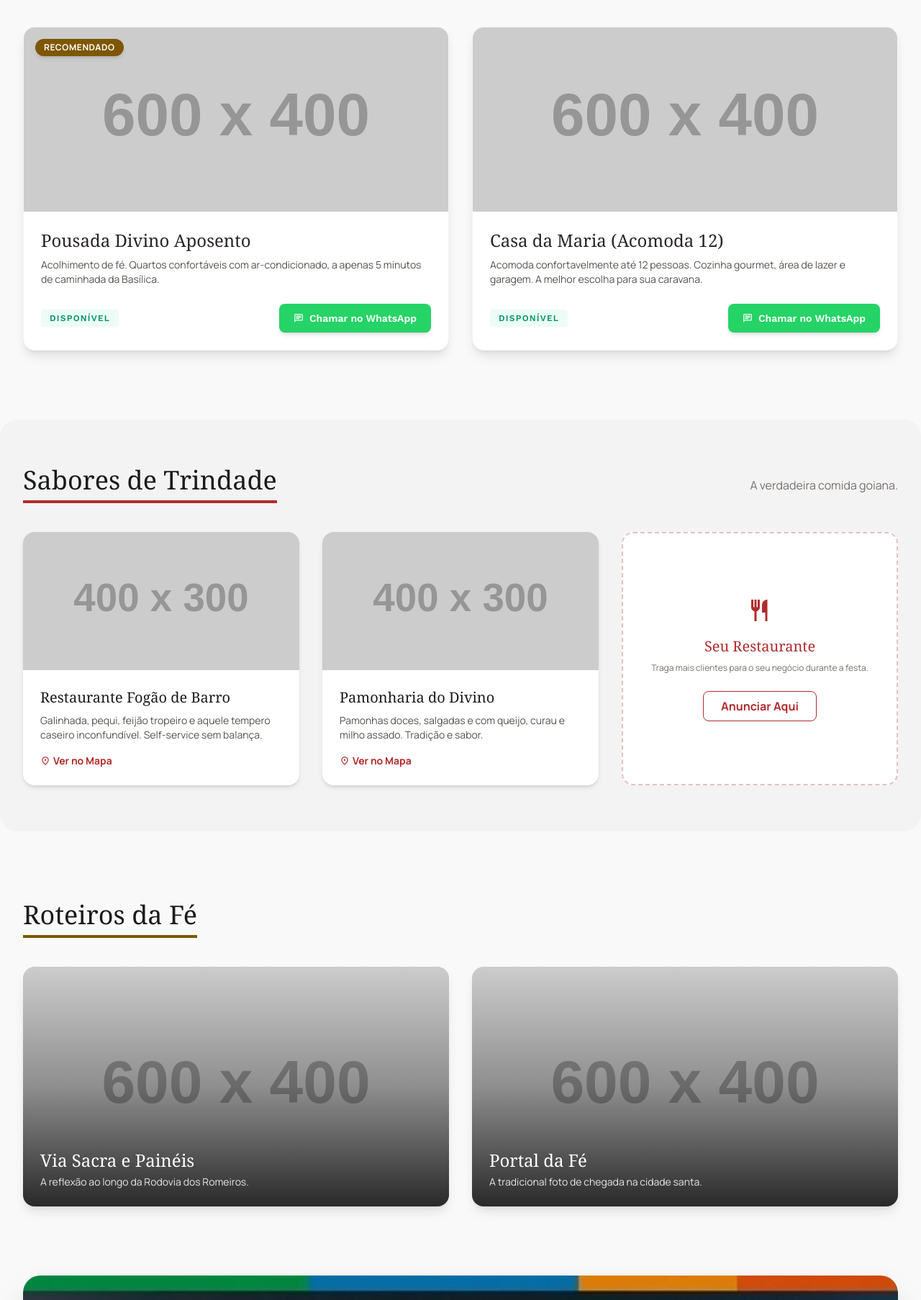
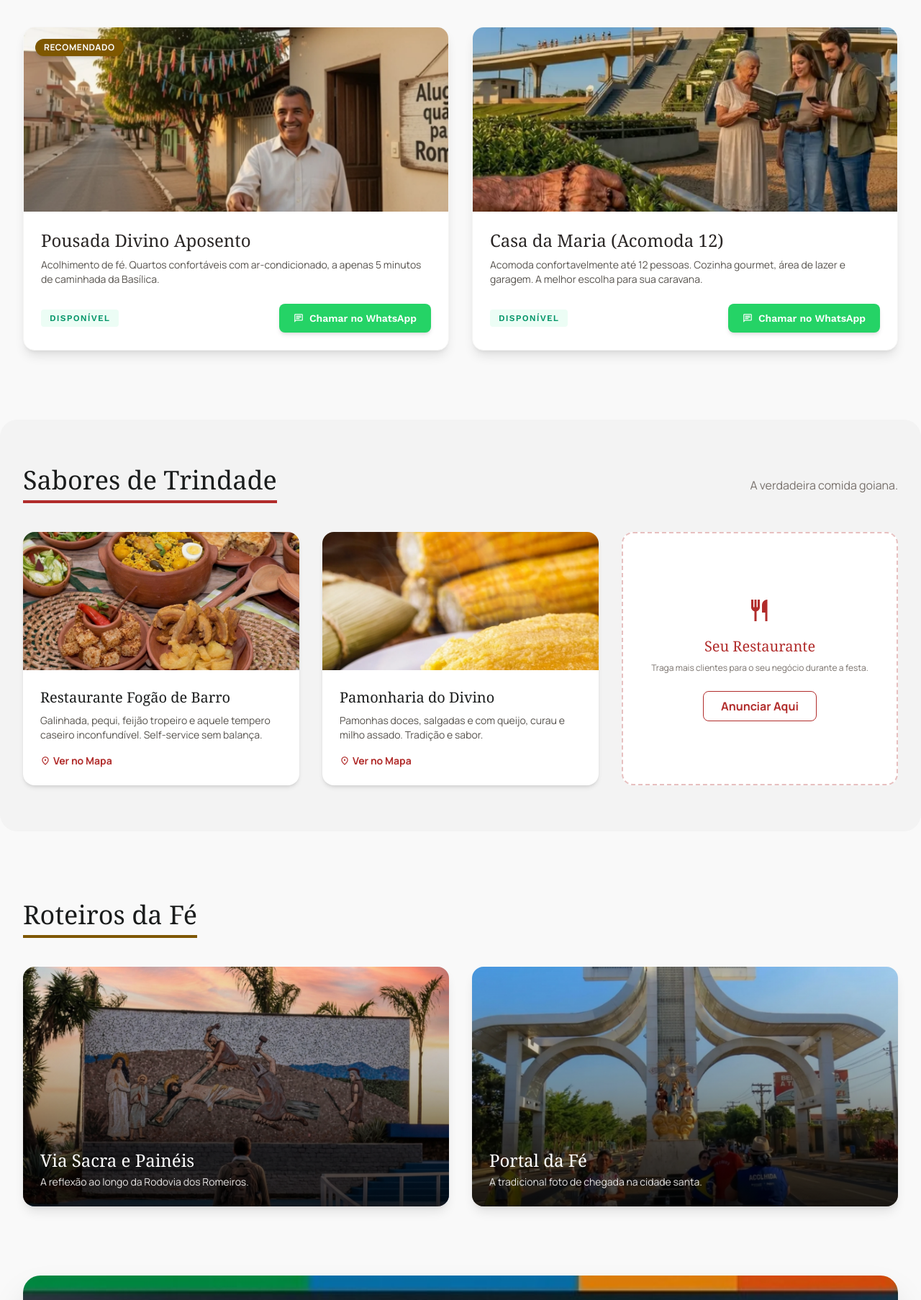
Before and after one commit to RicardoDominguesdeBrito/Portal-Trindade, a plain HTML site: page index.html in a window 1280 px wide. Shown: the part 694-2500 px from the top of the page at 72% size. Drawn offline with nearby package versions, Linux system fonts and the light colour scheme; placeholder pictures from the web are drawn by us.

Commit message:
Update index.html

```diff
--- a/index.html
+++ b/index.html
@@ -90,7 +90,7 @@
 </div>
 </div>
 <div class="relative group overflow-hidden rounded-[2rem] aspect-[4/3] shadow-2xl">
-<img alt="Basílica de Trindade Vista Aérea" class="w-full h-full object-cover group-hover:scale-105 transition-transform duration-700" src="./imagens/basilicavista.jpg" onerror="this.src='https://via.placeholder.com/800x600?text=Foto+Basílica+Vista+Aérea'"/>
+<img alt="Basílica de Trindade Vista Aérea" class="w-full h-full object-cover group-hover:scale-105 transition-transform duration-700" src="./imagens/basilicavista.png" onerror="this.src='https://via.placeholder.com/800x600?text=Foto+Basílica+Vista+Aérea'"/>
 <div class="absolute inset-0 bg-gradient-to-t from-black/70 via-black/20 to-transparent"></div>
 <div class="absolute bottom-6 left-6 text-white">
 <p class="font-label text-xs uppercase tracking-widest opacity-90 font-bold">Capital da Fé</p>
@@ -109,7 +109,7 @@
 <div class="grid grid-cols-1 md:grid-cols-2 gap-8">
 <div class="bg-white rounded-2xl overflow-hidden shadow-lg border border-stone-100 group">
 <div class="relative h-64 overflow-hidden">
-<img class="w-full h-full object-cover group-hover:scale-105 transition-transform duration-500" src="./imagens/alugueltemporada.jpg" alt="Pousada Divino Aposento Trindade" onerror="this.src='https://via.placeholder.com/600x400?text=Foto+Aluguel+Temporada'"/>
+<img class="w-full h-full object-cover group-hover:scale-105 transition-transform duration-500" src="./imagens/alugueltemporada.png" alt="Pousada Divino Aposento Trindade" onerror="this.src='https://via.placeholder.com/600x400?text=Foto+Aluguel+Temporada'"/>
 <div class="absolute top-4 left-4 bg-primary text-white px-3 py-1 rounded-full text-xs font-bold uppercase tracking-wider shadow-md">Recomendado</div>
 </div>
 <div class="p-6">
@@ -126,7 +126,7 @@
 
 <div class="bg-white rounded-2xl overflow-hidden shadow-lg border border-stone-100 group">
     <div class="relative h-64 overflow-hidden">
-        <img class="w-full h-full object-cover group-hover:scale-105 transition-transform duration-500" src="./imagens/institucional.jpg" alt="Casa de Temporada da Maria" onerror="this.src='https://via.placeholder.com/600x400?text=Foto+Institucional'"/>
+        <img class="w-full h-full object-cover group-hover:scale-105 transition-transform duration-500" src="./imagens/institucional.png" alt="Casa de Temporada da Maria" onerror="this.src='https://via.placeholder.com/600x400?text=Foto+Institucional'"/>
     </div>
     <div class="p-6">
         <h3 class="font-headline text-2xl mb-2 text-stone-800">Casa da Maria (Acomoda 12)</h3>
@@ -151,7 +151,7 @@
 <div class="grid grid-cols-1 md:grid-cols-3 gap-8 max-w-7xl mx-auto">
 <div class="bg-white rounded-2xl overflow-hidden shadow-md group">
 <div class="h-48 overflow-hidden">
-<img class="w-full h-full object-cover group-hover:scale-105 transition-transform duration-500" src="./imagens/comidatipica.jpg" alt="Comida Típica Goiana" onerror="this.src='https://via.placeholder.com/400x300?text=Foto+Comida+Típica'"/>
+<img class="w-full h-full object-cover group-hover:scale-105 transition-transform duration-500" src="./imagens/comidatipica.png" alt="Comida Típica Goiana" onerror="this.src='https://via.placeholder.com/400x300?text=Foto+Comida+Típica'"/>
 </div>
 <div class="p-6">
 <h3 class="font-headline text-xl mb-2">Restaurante Fogão de Barro</h3>
@@ -164,7 +164,7 @@
 
 <div class="bg-white rounded-2xl overflow-hidden shadow-md group">
 <div class="h-48 overflow-hidden">
-<img class="w-full h-full object-cover group-hover:scale-105 transition-transform duration-500" src="./imagens/milhopamonha.jpg" alt="Pamonha Fresquinha" onerror="this.src='https://via.placeholder.com/400x300?text=Foto+Milho+Pamonha'"/>
+<img class="w-full h-full object-cover group-hover:scale-105 transition-transform duration-500" src="./imagens/milhopamonha.png" alt="Pamonha Fresquinha" onerror="this.src='https://via.placeholder.com/400x300?text=Foto+Milho+Pamonha'"/>
 </div>
 <div class="p-6">
 <h3 class="font-headline text-xl mb-2">Pamonharia do Divino</h3>
@@ -190,7 +190,7 @@
 <h2 class="font-headline text-4xl text-on-surface border-b-4 border-primary pb-2 mb-10 inline-block">Roteiros da Fé</h2>
 <div class="grid grid-cols-1 md:grid-cols-2 gap-8">
 <div class="relative overflow-hidden rounded-2xl aspect-[16/9] group shadow-lg">
-<img class="w-full h-full object-cover group-hover:scale-105 transition-transform duration-700" src="./imagens/painelrodovia.jpg" alt="Via Sacra Rodovia dos Romeiros" onerror="this.src='https://via.placeholder.com/600x400?text=Foto+Painel+Rodovia'"/>
+<img class="w-full h-full object-cover group-hover:scale-105 transition-transform duration-700" src="./imagens/painelrodovia.png" alt="Via Sacra Rodovia dos Romeiros" onerror="this.src='https://via.placeholder.com/600x400?text=Foto+Painel+Rodovia'"/>
 <div class="absolute inset-0 bg-gradient-to-t from-black/80 via-black/30 to-transparent"></div>
 <div class="absolute bottom-6 left-6 right-6 text-white">
 <h3 class="font-headline text-2xl mb-1">Via Sacra e Painéis</h3>
@@ -198,7 +198,7 @@
 </div>
 </div>
 <div class="relative overflow-hidden rounded-2xl aspect-[16/9] group shadow-lg">
-<img class="w-full h-full object-cover group-hover:scale-105 transition-transform duration-700" src="./imagens/portalentrada.jpg" alt="Portal da Fé Trindade" onerror="this.src='https://via.placeholder.com/600x400?text=Foto+Portal+Entrada'"/>
+<img class="w-full h-full object-cover group-hover:scale-105 transition-transform duration-700" src="./imagens/portalentrada.png" alt="Portal da Fé Trindade" onerror="this.src='https://via.placeholder.com/600x400?text=Foto+Portal+Entrada'"/>
 <div class="absolute inset-0 bg-gradient-to-t from-black/80 via-black/30 to-transparent"></div>
 <div class="absolute bottom-6 left-6 right-6 text-white">
 <h3 class="font-headline text-2xl mb-1">Portal da Fé</h3>
```
